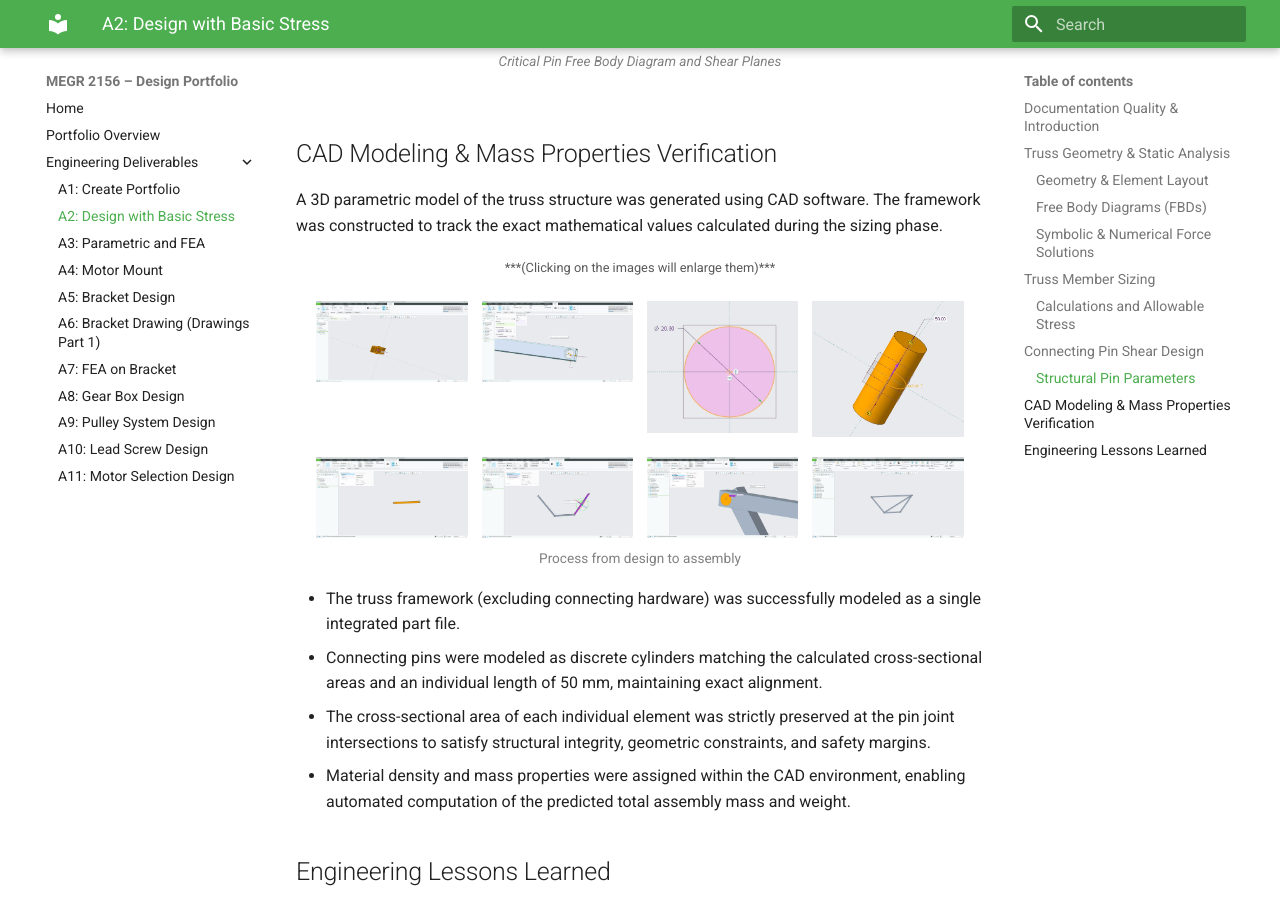
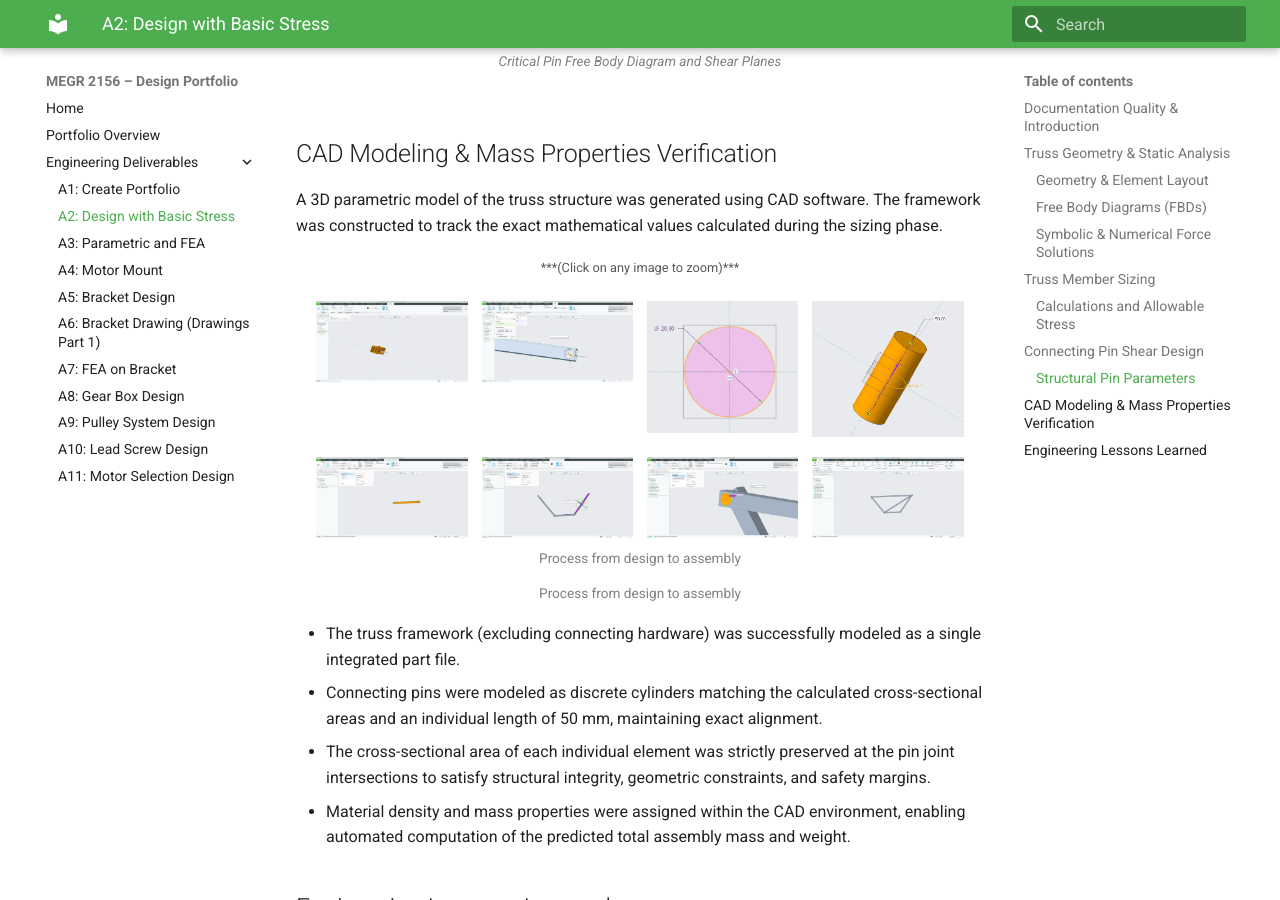
Before and after one commit to rhoang628/megr2156-portfolio, an MkDocs documentation site: the page built from docs/assignments/A02/index.md, in a window 1280 px wide and 900 px high, scrolled down 3157 px. Built offline with MkDocs 1.6.1 and Material for MkDocs 9.7.7, drawn with Linux system fonts in a browser that asks for light colours.

Commit message:
Refactor image links and update zoom instructions
Removed unnecessary anchor tags around images for better HTML structure and updated the text for image zoom instructions.

```diff
--- a/docs/assignments/A02/index.md
+++ b/docs/assignments/A02/index.md
@@ -5,9 +5,7 @@ Comprehensive technical documentation establishes a transparent engineering base
 
 <div align="center">
   <figure style="display: inline-block; margin: 10px; vertical-align: top;">
-    <a href="System_Overview.png" target="_blank">
-      <img src="System_Overview.png" alt="Truss System Overview" width="385" height="250" style="cursor: pointer;">
-    </a>
+    <img src="System_Overview.png" alt="Truss System Overview" width="385" height="250" style="cursor: pointer;">
     <figcaption style="font-size: 0.85em; color: gray; margin-top: 5px;">
       Truss Configuration and System Overview Diagram
     </figcaption>
@@ -27,9 +25,7 @@ Internal forces were solved symbolically across the joint equilibrium equations
 
 <div align="center">
   <figure style="display: inline-block; margin: 10px; vertical-align: top;">
-    <a href="Screenshot_33.jpg" target="_blank">
-      <img src="Screenshot_33.jpg" alt="Joint FBD Sketches" width="385" height="240" style="cursor: pointer;">
-    </a>
+    <img src="Screenshot_33.jpg" alt="Joint FBD Sketches" width="385" height="240" style="cursor: pointer;">
     <figcaption style="font-size: 0.85em; color: gray; margin-top: 5px;">
       Free Body Diagrams and Equilibrium Framework for Node C
     </figcaption>
@@ -54,9 +50,7 @@ To determine the safety boundaries, hand calculations were performed to track kn
 
 <div align="center">
   <figure style="display: inline-block; margin: 10px; vertical-align: top;">
-    <a href="Screenshot_34.jpg" target="_blank">
-      <img src="Screenshot_34.jpg" alt="Pin Shear FBD" width="385" height="230" style="cursor: pointer;">
-    </a>
+    <img src="Screenshot_34.jpg" alt="Pin Shear FBD" width="385" height="230" style="cursor: pointer;">
     <figcaption style="font-size: 0.85em; color: gray; margin-top: 5px;">
       Critical Pin Free Body Diagram and Shear Planes
     </figcaption>
@@ -67,55 +61,45 @@ To determine the safety boundaries, hand calculations were performed to track kn
 A 3D parametric model of the truss structure was generated using CAD software. The framework was constructed to track the exact mathematical values calculated during the sizing phase.
 
 <div align="center">
-  <p><small>***(Clicking on the images will enlarge them)***</small></p>
+  <p><small>***(Click on any image to zoom)***</small></p>
 
   <!-- ROW 1 -->
   <div style="display: block; margin-bottom: 10px;">
     <figure style="display: inline-block; margin: 5px; vertical-align: top; width: 22%;">
-      <a href="Screenshot_35.jpg" target="_blank">
-        <img src="Screenshot_35.jpg" alt="CAD Step 1" width="100%" style="cursor: pointer; max-width: 200px; height: auto;">
-      </a>
+      <img src="Screenshot_35.jpg" alt="CAD Step 1" width="100%" style="cursor: pointer; max-width: 200px; height: auto;">
     </figure>
     <figure style="display: inline-block; margin: 5px; vertical-align: top; width: 22%;">
-      <a href="Screenshot_36.jpg" target="_blank">
-        <img src="Screenshot_36.jpg" alt="CAD Step 2" width="100%" style="cursor: pointer; max-width: 200px; height: auto;">
-      </a>
+      <img src="Screenshot_36.jpg" alt="CAD Step 2" width="100%" style="cursor: pointer; max-width: 200px; height: auto;">
     </figure>
     <figure style="display: inline-block; margin: 5px; vertical-align: top; width: 22%;">
-      <a href="Screenshot_27.jpg" target="_blank">
-        <img src="Screenshot_27.jpg" alt="CAD Step 3" width="100%" style="cursor: pointer; max-width: 200px; height: auto;">
-      </a>
+      <img src="Screenshot_27.jpg" alt="CAD Step 3" width="100%" style="cursor: pointer; max-width: 200px; height: auto;">
     </figure>
     <figure style="display: inline-block; margin: 5px; vertical-align: top; width: 22%;">
-      <a href="Screenshot_26.jpg" target="_blank">
-        <img src="Screenshot_26.jpg" alt="CAD Step 4" width="100%" style="cursor: pointer; max-width: 200px; height: auto;">
-      </a>
+      <img src="Screenshot_26.jpg" alt="CAD Step 4" width="100%" style="cursor: pointer; max-width: 200px; height: auto;">
     </figure>
   </div>
 
   <!-- ROW 2 -->
   <div style="display: block; margin-bottom: 5px;">
     <figure style="display: inline-block; margin: 5px; vertical-align: top; width: 22%;">
-      <a href="Screenshot_30.jpg" target="_blank">
-        <img src="Screenshot_30.jpg" alt="CAD Step 5" width="100%" style="cursor: pointer; max-width: 200px; height: auto;">
-      </a>
+      <img src="Screenshot_30.jpg" alt="CAD Step 5" width="100%" style="cursor: pointer; max-width: 200px; height: auto;">
     </figure>
     <figure style="display: inline-block; margin: 5px; vertical-align: top; width: 22%;">
-      <a href="Screenshot_31.jpg" target="_blank">
-        <img src="Screenshot_31.jpg" alt="CAD Step 6" width="100%" style="cursor: pointer; max-width: 200px; height: auto;">
-      </a>
+      <img src="Screenshot_31.jpg" alt="CAD Step 6" width="100%" style="cursor: pointer; max-width: 200px; height: auto;">
     </figure>
     <figure style="display: inline-block; margin: 5px; vertical-align: top; width: 22%;">
-      <a href="Screenshot_28.jpg" target="_blank">
-        <img src="Screenshot_28.jpg" alt="CAD Step 7" width="100%" style="cursor: pointer; max-width: 200px; height: auto;">
-      </a>
+      <img src="Screenshot_28.jpg" alt="CAD Step 7" width="100%" style="cursor: pointer; max-width: 200px; height: auto;">
     </figure>
     <figure style="display: inline-block; margin: 5px; vertical-align: top; width: 22%;">
-      <a href="Screenshot_29.jpg" target="_blank">
-        <img src="Screenshot_29.jpg" alt="CAD Step 8" width="100%" style="cursor: pointer; max-width: 200px; height: auto;">
-      </a>
+      <img src="Screenshot_29.jpg" alt="CAD Step 8" width="100%" style="cursor: pointer; max-width: 200px; height: auto;">
     </figure>
   </div>
+
+  <!-- Unified Label for the Grid -->
+  <p style="font-size: 0.85em; color: gray; margin-top: 5px; text-align: center;">
+    Process from design to assembly
+  </p>
+</div>
 
   <!-- Unified Label for the Grid -->
   <p style="font-size: 0.85em; color: gray; margin-top: 5px; text-align: center;">
```
